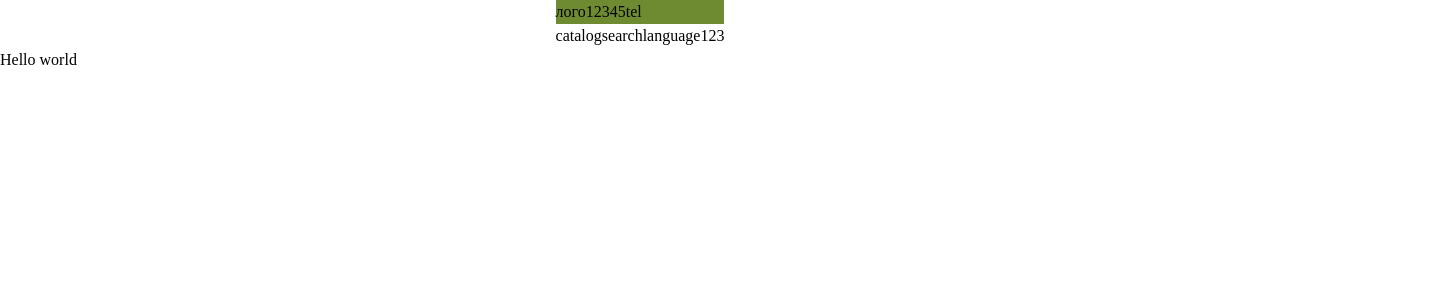
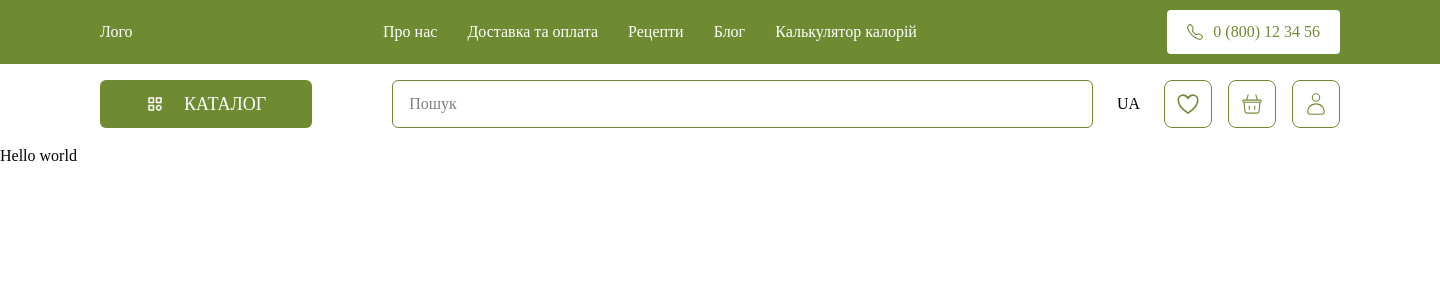
Before and after one commit to Andrey9019/EliteGear, a React (Vite) app: page / in a window 1280 px wide. Shown: the top 300 px of the page, 1440 px wide, since content can reach past the window. Built offline with nearby package versions, Linux system fonts and the light colour scheme.

Commit message:
feat: dekstop header

```diff
--- a/package.json
+++ b/package.json
@@ -15,6 +15,7 @@
     "postcss": "^8.5.1",
     "react": "^18.3.1",
     "react-dom": "^18.3.1",
+    "react-icons": "^5.5.0",
     "react-router-dom": "^7.1.5",
     "typescript-eslint": "^8.24.1"
   },
--- a/src/components/layout/Header/DesktopHeader.tsx
+++ b/src/components/layout/Header/DesktopHeader.tsx
@@ -1,29 +1,89 @@
+import { BsTelephone } from "react-icons/bs";
+import { BiCategory } from "react-icons/bi";
+import { IoHeartOutline } from "react-icons/io5";
+import { CiShoppingBasket } from "react-icons/ci";
+import { CiUser } from "react-icons/ci";
+
 const DesktopHeader = () => (
-  <header className="max-w-[1440px] mx-auto">
-    <div className="flex bg-primary">
-      <div className="flex">
-        <p>лого</p>
-        <nav className="flex">
-          <ul className="flex">
-            <li>1</li>
-            <li>2</li>
-            <li>3</li>
-            <li>4</li>
-            <li>5</li>
-          </ul>
-          <div>tel</div>
-        </nav>
+  <header className="w-[1440px] mx-auto">
+    <div className="flex justify-between bg-primary px-[100px] py-[10px] items-center text-[#FFF]">
+      <p className="">Лого</p>
+
+      <nav>
+        <ul className="flex gap-[10px]">
+          <li className="p-[10px]">
+            <a href="/" className="">
+              Про нас
+            </a>
+          </li>
+
+          <li className="p-[10px]">
+            <a href="/" className="">
+              Доставка та оплата
+            </a>
+          </li>
+
+          <li className="p-[10px]">
+            <a href="/" className="">
+              Рецепти
+            </a>
+          </li>
+
+          <li className="p-[10px]">
+            <a href="/" className="">
+              Блог
+            </a>
+          </li>
+
+          <li className="p-[10px]">
+            <a href="/" className="">
+              Калькулятор калорій
+            </a>
+          </li>
+        </ul>
+      </nav>
+
+      <a href="tel:+0800123456" className="">
+        <div className="flex items-center text-primary bg-[#FFF]  py-[10px] px-5 rounded-[4px]">
+          <BsTelephone className=" mr-[10px]" />
+          <p>0 (800) 12 34 56</p>
+        </div>
+      </a>
+    </div>
+
+    <div className="flex justify-between px-[100px] py-4 items-center">
+      <button className="flex text-lg items-center bg-primary text-[#FFF] py-[10px] px-[46px] mr-14 rounded-md uppercase">
+        <BiCategory className="mr-5" />
+        Каталог
+      </button>
+
+      <div className="flex-grow mx-6">
+        <input
+          type="text"
+          placeholder="Пошук "
+          className="w-full h-[48px] px-4 py-2 border border-primary rounded-md "
+        />
       </div>
-    </div>
-    <div className="flex">
-      <div>catalog</div>
-      <div>search</div>
-      <div className="flex">
-        <div>language</div>
-        <ul className="flex">
-          <li>1</li>
-          <li>2</li>
-          <li>3</li>
+
+      <div className="flex items-center gap-6">
+        <div className="cursor-pointer ">UA</div>
+
+        <ul className="flex gap-4">
+          <li className="">
+            <button className="border border-primary text-primary p-[10px] rounded-lg ">
+              <IoHeartOutline className="w-[26px] h-[26px]" />
+            </button>
+          </li>
+          <li className="">
+            <button className="border border-primary text-primary p-[10px] rounded-lg ">
+              <CiShoppingBasket className="w-[26px] h-[26px]" />
+            </button>
+          </li>
+          <li className="">
+            <button className="border border-primary text-primary p-[10px] rounded-lg ">
+              <CiUser className="w-[26px] h-[26px]" />
+            </button>
+          </li>
         </ul>
       </div>
     </div>
```
Also changed, not shown: 1 other file (tests, documents, lock files or other folders).
